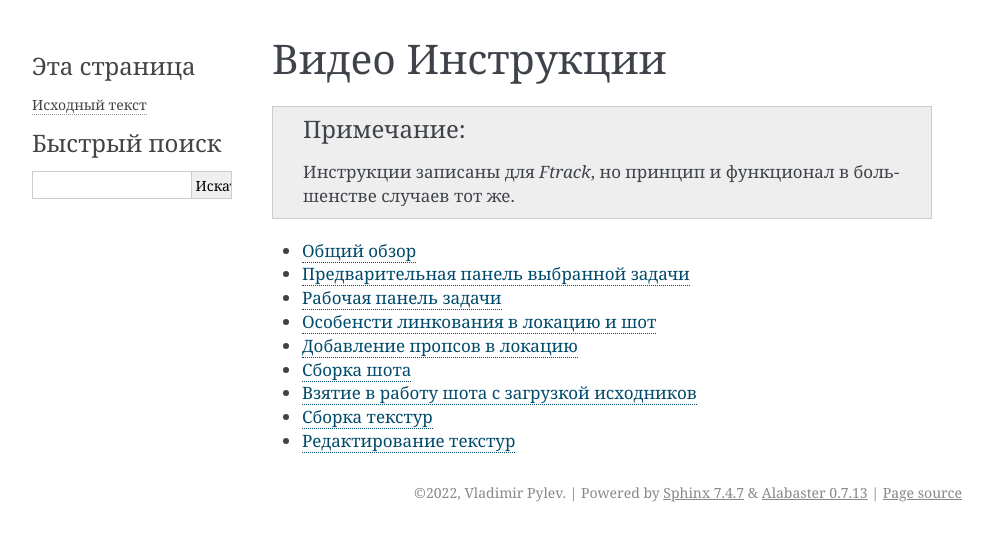
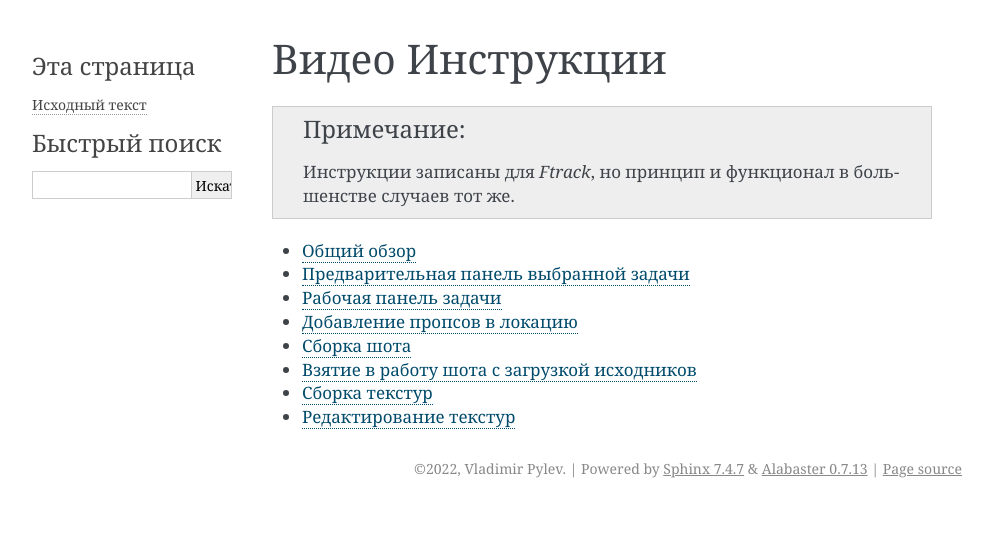
Before and after one commit to volodya-renderberg/cerebro-b3d-connect-manual, a Sphinx documentation site: the page built from docs/source/manual/video.rst, in a window 1280 px wide. Shown: the top 541 px of the page, without its empty margins (148-1141 px from the left). Built offline with Sphinx 7.4.7, drawn with Linux system fonts in a browser that asks for light colours.

Commit message:
cleaninig

```diff
--- a/docs/source/manual/video.rst
+++ b/docs/source/manual/video.rst
@@ -11,8 +11,6 @@
 
 * `Рабочая панель задачи <https://youtu.be/43lPkwNfywU>`_
 
-* `Особенсти линкования в локацию и шот <https://youtu.be/840F72LfImM>`_
-
 * `Добавление пропсов в локацию <https://disk.yandex.ru/i/gFKU9LpWO4hEcQ>`_
 
 * `Сборка шота <https://disk.yandex.ru/i/pL5ZYg8rk53fjA>`_
```
